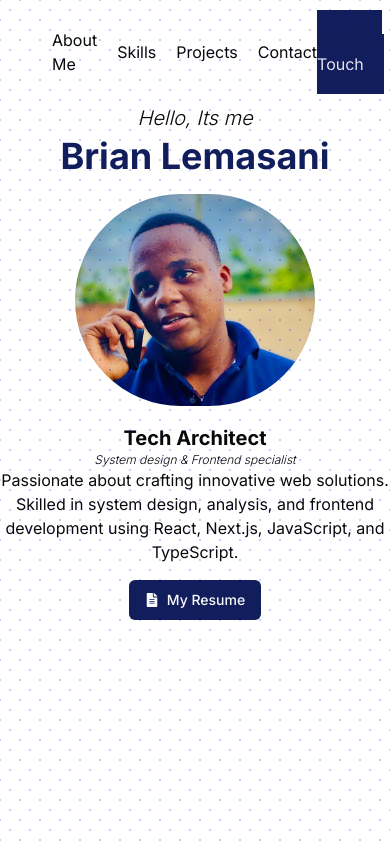
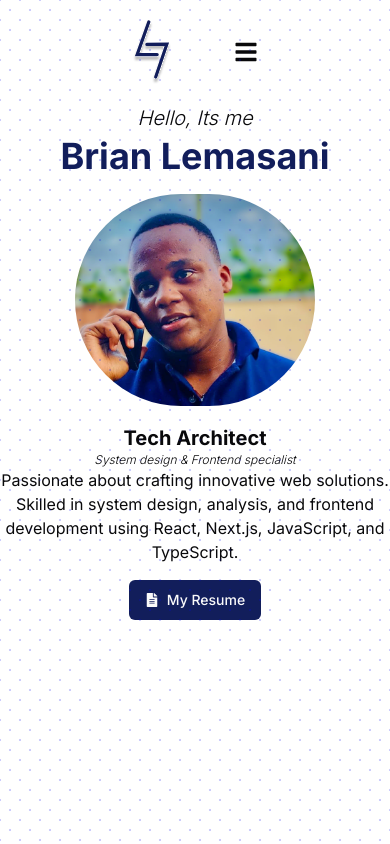
Before and after one commit to lemasani/portfolio, a Next.js app: page / in a window 390 px wide. Shown: the top 844 px of the page. Built offline with nearby package versions, Linux system fonts and the light colour scheme.

Commit message:
navbar reponsive option.. (Not functional)

```diff
--- a/components/Navbar.tsx
+++ b/components/Navbar.tsx
@@ -1,10 +1,17 @@
-import React from 'react'
+'use client'
+import React, { useState } from 'react'
 import Image from 'next/image'
 import Link from 'next/link'
-
+import { FaBars, FaTimes } from 'react-icons/fa'
 import logo from './../public/logo.svg'
 
 export default function Navbar() {
+  const [isOpen, setIsOpen] = useState(false)
+
+  const toggleMenu = () => {
+    setIsOpen(!isOpen)
+  }
+
   return (
     <>
       <nav className='min-h-20 flex items-center justify-between w-full mx-20 rounded-md px-10'>
@@ -14,18 +21,33 @@ export default function Navbar() {
           </Link>
         </div>
 
-            <div className="nav-links flex items-center gap-5">
+        <div className="nav-links hidden md:flex items-center gap-5">
           <Link href="/about">About Me</Link>
           <Link href="/skills">Skills</Link>
           <Link href="/projects">Projects</Link>
           <Link href="/contact">Contact</Link>
         </div>
 
-            <div className="get-in-touch">
+        <div className="get-in-touch hidden md:block">
           <Link href="/contact" className='p-5 bg-primary text-[#E5E5EF] '>Get In Touch</Link>
         </div>
 
+        <div className="md:hidden flex items-center">
+          <button onClick={toggleMenu} className="text-2xl">
+            {isOpen ? <FaTimes /> : <FaBars />}
+          </button>
+        </div>
       </nav>
+
+      {isOpen && (
+        <div className="md:hidden relative top-0 flex flex-col items-center gap-5 mt-4 bg-primary z-2">
+          <Link href="/about" onClick={toggleMenu}>About Me</Link>
+          <Link href="/skills" onClick={toggleMenu}>Skills</Link>
+          <Link href="/projects" onClick={toggleMenu}>Projects</Link>
+          <Link href="/contact" onClick={toggleMenu}>Contact</Link>
+          <Link href="/contact" onClick={toggleMenu} className='p-5 bg-primary text-[#E5E5EF] '>Get In Touch</Link>
+        </div>
+      )}
     </>
   )
 }
```
Lines whose indentation alone changed are shown as unchanged.
